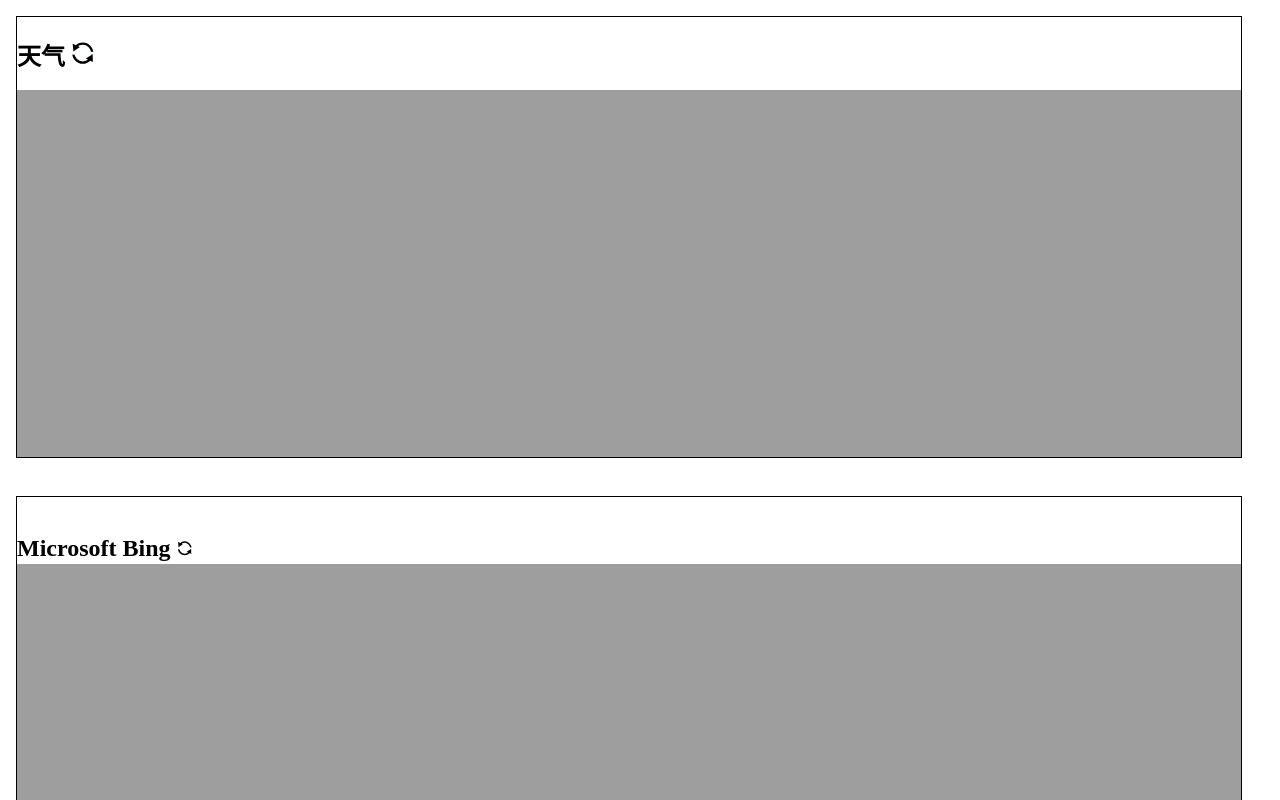
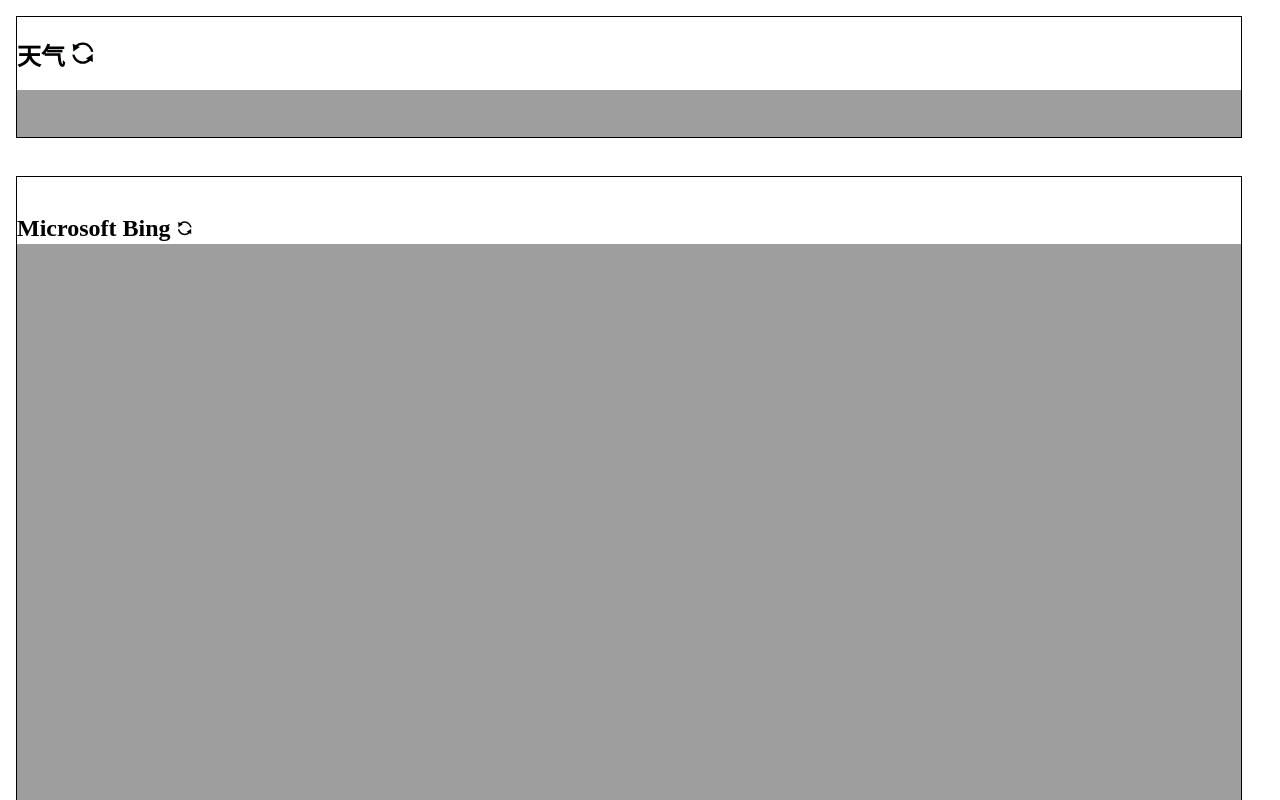
Before and after one commit to Ff-c109/ADBoard_forAPM, a plain HTML site: page index.html in a window 1280 px wide. Shown: the top 800 px of the page. Drawn offline with Linux system fonts and the light colour scheme.

Commit message:
调整元素尺寸

```diff
--- a/index.html
+++ b/index.html
@@ -3,12 +3,12 @@
 	<title>Main</title>
 </head>
 <body>
-	<div style="position: relative; height: 60vh">
+	<div style="position: relative; height: 20vh">
 	<div style="position: absolute; top: 0px; bottom: 0px; left: 0px; right: 0px;">
 		<iframe src="/weather.html" width="100%" height="100%" frameborder="no"></iframe>
 	</div>
 	</div>
-	<div style="position: relative; height: 95vh">
+	<div style="position: relative; height: 80vh">
 	<div style="position: absolute; top: 0px; left: 0px; right: 0px; height: 125vh">
 		<iframe src="/news.html" width="100%" height="100%" frameborder="no"></iframe>
 	</div>
```
